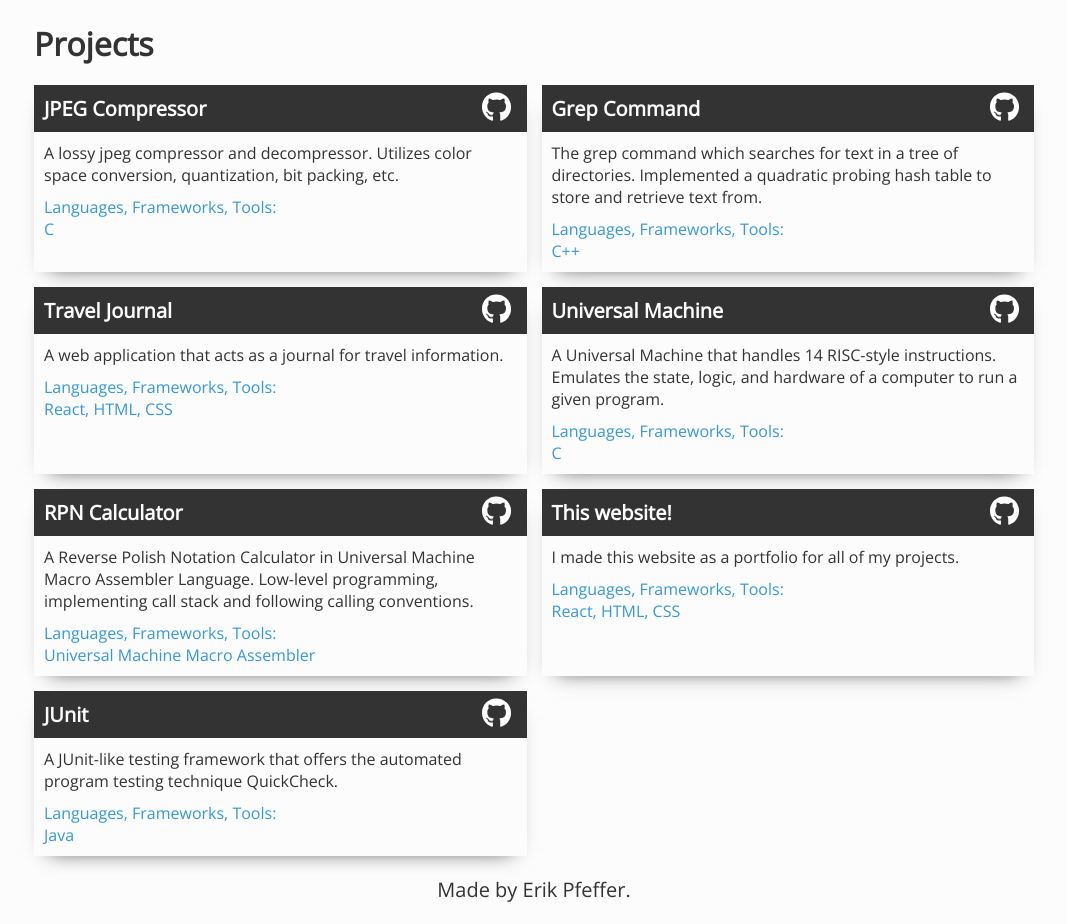
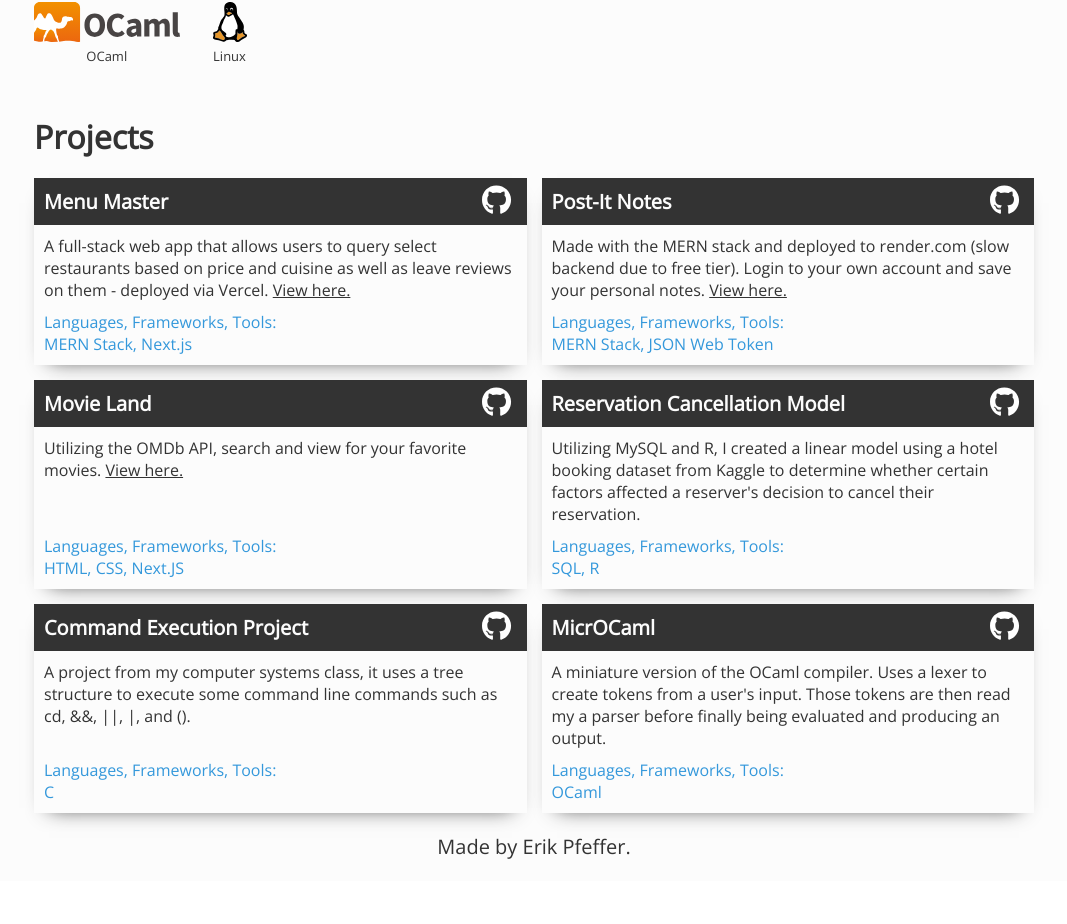
Before and after one commit to E-code804/portfoliosite, a React (Create React App) app: page / in a window 1280 px wide. Shown: the part 848-1772 px from the top of the page, without its empty margins (106-1173 px from the left). After the commit the page ends 1729 px from the top, so only its background shows below. Built offline with nearby package versions, Linux system fonts and the light colour scheme.

Commit message:
Added more skills and projects.

```diff
--- a/src/components/Project.js
+++ b/src/components/Project.js
@@ -16,7 +16,16 @@ function Project(props) {
         </a>
       </div>
       <div className="proj-body">
-        <p>{props.description}</p>
+        <p>
+          {props.description}{" "}
+          {props.site ? (
+            <a target="blank" className="site-style" href={props.site}>
+              View here.
+            </a>
+          ) : (
+            ""
+          )}
+        </p>
         <div className="proj-footer">
           <p>Languages, Frameworks, Tools:</p>
           {props.langs.map((lang, index) => (
--- a/src/projects-data.js
+++ b/src/projects-data.js
@@ -1,46 +1,49 @@
 const projects = [
   {
-        title: "JPEG Compressor",
-        description: "A lossy jpeg compressor and decompressor. Utilizes color space conversion, quantization, bit packing, etc.",
-        langs: ["C"],
-        link: "https://github.com/bergj21/Image-Compressor"
+    title: "Menu Master",
+    description:
+      "A full-stack web app that allows users to query select restaurants based on price and cuisine as well as leave reviews on them - deployed via Vercel.",
+    langs: ["MERN Stack", "Next.js"],
+    link: "https://github.com/E-code804/MenuMasterNextJS",
+    site: "https://menu-master-next-js.vercel.app/",
   },
   {
-        title: "Grep Command",
-        description: "The grep command which searches for text in a tree of directories. Implemented a quadratic probing hash table to store and retrieve text from.",
-        langs: ["C++"],
-        link: "https://github.com/bergj21/Grep-Command"
+    title: "Post-It Notes",
+    description:
+      "Made with the MERN stack and deployed to render.com (slow backend due to free tier). Login to your own account and save your personal notes.",
+    langs: ["MERN Stack", "JSON Web Token"],
+    link: "https://github.com/E-code804/PostItMern",
+    site: "https://post-it-mern.vercel.app/",
   },
   {
-        title: "Travel Journal",
-        description: "A web application that acts as a journal for travel information.",
-        langs: ["React", "HTML", "CSS"],
-        link: "https://github.com/bergj21/Travel-Journal"
+    title: "Movie Land",
+    description:
+      "Utilizing the OMDb API, search and view for your favorite movies.",
+    langs: ["HTML", "CSS", "Next.JS"],
+    link: "https://github.com/E-code804/MovieLandNextJS",
+    site: "https://movie-land-next-js.vercel.app/",
   },
   {
-        title: "Universal Machine",
-        description: "A Universal Machine that handles 14 RISC-style instructions. Emulates the state, logic, and hardware of a computer to run a given program.",
-        langs: ["C"],
-        link: "https://github.com/bergj21/Universal-Machine"
+    title: "Reservation Cancellation Model",
+    description:
+      "Utilizing MySQL and R, I created a linear model using a hotel booking dataset from Kaggle to determine whether certain factors affected a reserver's decision to cancel their reservation.",
+    langs: ["SQL", "R"],
+    link: "https://github.com/E-code804/CMSC398E_final",
   },
   {
-        title: "RPN Calculator",
-        description: "A Reverse Polish Notation Calculator in Universal Machine Macro Assembler Language. Low-level programming, implementing call stack and following calling conventions.",
-        langs: ["Universal Machine Macro Assembler"],
-        link: "https://github.com/bergj21/RPN-Calculator"
+    title: "Command Execution Project",
+    description:
+      "A project from my computer systems class, it uses a tree structure to execute some command line commands such as cd, &&, ||, |, and ().",
+    langs: ["C"],
+    link: "https://github.com/E-code804/project6_216",
   },
   {
-        title: "This website!",
-        description: "I made this website as a portfolio for all of my projects.",
-        langs: ["React", "HTML", "CSS"],
-        link: "https://github.com/bergj21/personal-website"
+    title: "MicrOCaml",
+    description:
+      "A miniature version of the OCaml compiler. Uses a lexer to create tokens from a user's input. Those tokens are then read my a parser before finally being evaluated and producing an output.",
+    langs: ["OCaml"],
+    link: "https://github.com/E-code804/project4_330",
   },
-    {
-        title: "JUnit",
-        description: "A JUnit-like testing framework that offers the automated program testing technique QuickCheck.",
-        langs: ["Java"],
-        link: "https://github.com/bergj21/JUnit"
-    }
-]
+];
 
 export default projects;
--- a/src/skills-data.js
+++ b/src/skills-data.js
@@ -6,14 +6,20 @@ import Javascript from "./assets/skills/Javascript.svg";
 import Linux from "./assets/skills/Linux.svg";
 import Mongo from "./assets/skills/MongoDB.svg";
 import Node from "./assets/skills/Node.svg";
+import OCaml from "./assets/skills/OCaml_Logo.svg";
 import Python from "./assets/skills/Python.svg";
 import React from "./assets/skills/React.svg";
+import R from "./assets/skills/Rlogo.svg";
 import SQL from "./assets/skills/SQL.svg";
 
 const languages = [
   {
     skill: "Python",
     src: Python,
+  },
+  {
+    skill: "R",
+    src: R,
   },
   {
     skill: "Java",
@@ -52,6 +58,10 @@ const languages = [
     src: Node,
   },
   {
+    skill: "OCaml",
+    src: OCaml,
+  },
+  {
     skill: "Linux",
     src: Linux,
   },
--- a/src/style.css
+++ b/src/style.css
@@ -194,11 +194,6 @@ main {
 .img-container img {
   border-radius: 50%;
   width: 350px;
-  transition: all 0.3s ease;
-}
-
-.prof:hover {
-  transform: scale(1.1);
 }
 
 /* Skills Section */
@@ -206,7 +201,6 @@ main {
 .skills-container {
   margin: 50px 0px 50px 0px;
 }
-
 .skills-container h2 {
   margin-bottom: 10px;
 }
@@ -275,8 +269,10 @@ main {
 
 .proj-body {
   background: var(--main-bg-color);
+  height: 100%;
   display: flex;
   flex-direction: column;
+  justify-content: space-between;
   position: relative;
   transition: all 0.2s ease;
   padding: 10px;
@@ -286,6 +282,10 @@ main {
 .proj-footer {
   padding-top: 10px;
   color: var(--accent-color);
+}
+
+.site-style {
+  color: var(--main-text-color);
 }
 
 /* Footer */
@@ -316,6 +316,9 @@ main {
 }
 
 @media screen and (max-width: 935px) {
+  .img-container {
+    margin-bottom: 25px;
+  }
   .about-section {
     margin: 0;
   }
@@ -375,9 +378,9 @@ main {
     gap: 0;
     flex-direction: column;
     width: 100%;
-    height: 100%;
+    height: 325px;
     text-align: center;
-    /* background-color: rgba(10, 19, 29, 0.8); */
+    background-color: var(--main-bg-color);
     transition: 0.3s;
     z-index: 10;
   }
```
Also changed, not shown: src/assets/skills/OCaml_Logo.svg (added), src/assets/skills/Rlogo.svg (added). Lines whose indentation alone changed are shown as unchanged.
